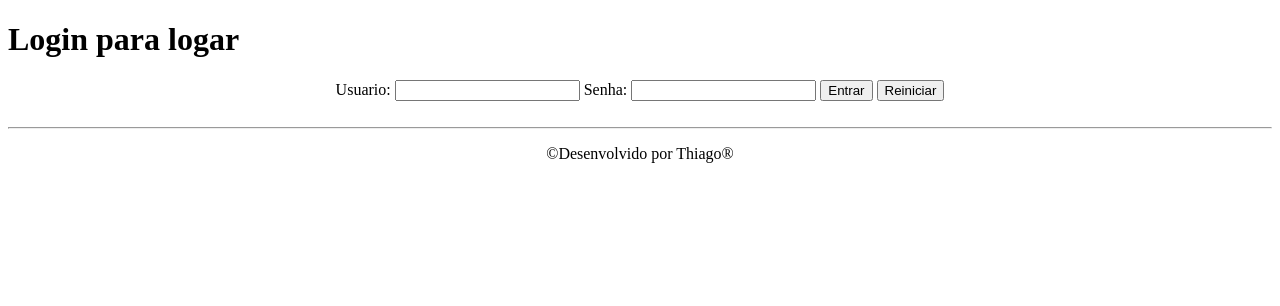
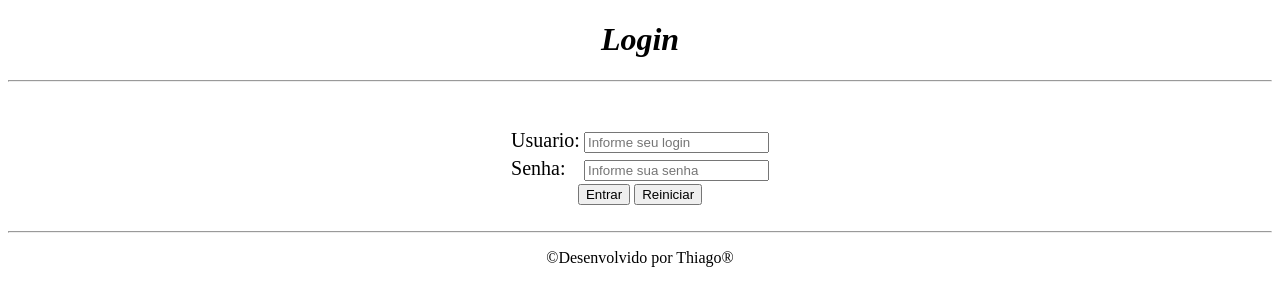
Before and after one commit to tlima1011/kitnet, a Django app: page /login/ in a window 1280 px wide. Shown: the top 306 px of the page. Run offline with Django 3.2, Linux system fonts and the light colour scheme.

Commit message:
Configuracao de pagina de login

```diff
--- a/templates/login.html
+++ b/templates/login.html
@@ -1,17 +1,32 @@
 <!DOCTYPE html>
-<html lang="en">
+<html lang="pt-br">
+{% load static %}
 <head>
     <meta charset="UTF-8">
     <title>Sistema Kitnet</title>
+    <link rel="shortcut icon" href="{% static 'images/icone-kitnet.png' %}"/>
 </head>
 <body>
-    <h1>Login para logar</h1>
     <form action="submit" method="POST"> {% csrf_token %}
         <div align="center">
-            <label>Usuario: </label>
-            <input type="text" name="username">
-            <label>Senha: </label>
-            <input type="password" name="password">
+            <h1><i>Login</i></h1>
+            <hr>
+            <table style="font-size: 20px">
+                <tr>
+                    <td>Usuario:</td>
+                    <td>
+                        <input type="text" name="username" maxlength="20" placeholder="Informe seu login">
+                    </td>
+                </tr>
+                <tr>
+                    <td>Senha:</td>
+                    <td>
+                        <input type="password" name="password" maxlength="15" placeholder="Informe sua senha">
+                    </td>
+                </tr>
+                <br>
+                <br>
+            </table>
             <button type="submit">Entrar</button>
             <button type="reset">Reiniciar</button>
         </div>
```
Also changed, not shown: templates/images/icone-kitnet.png (added).
